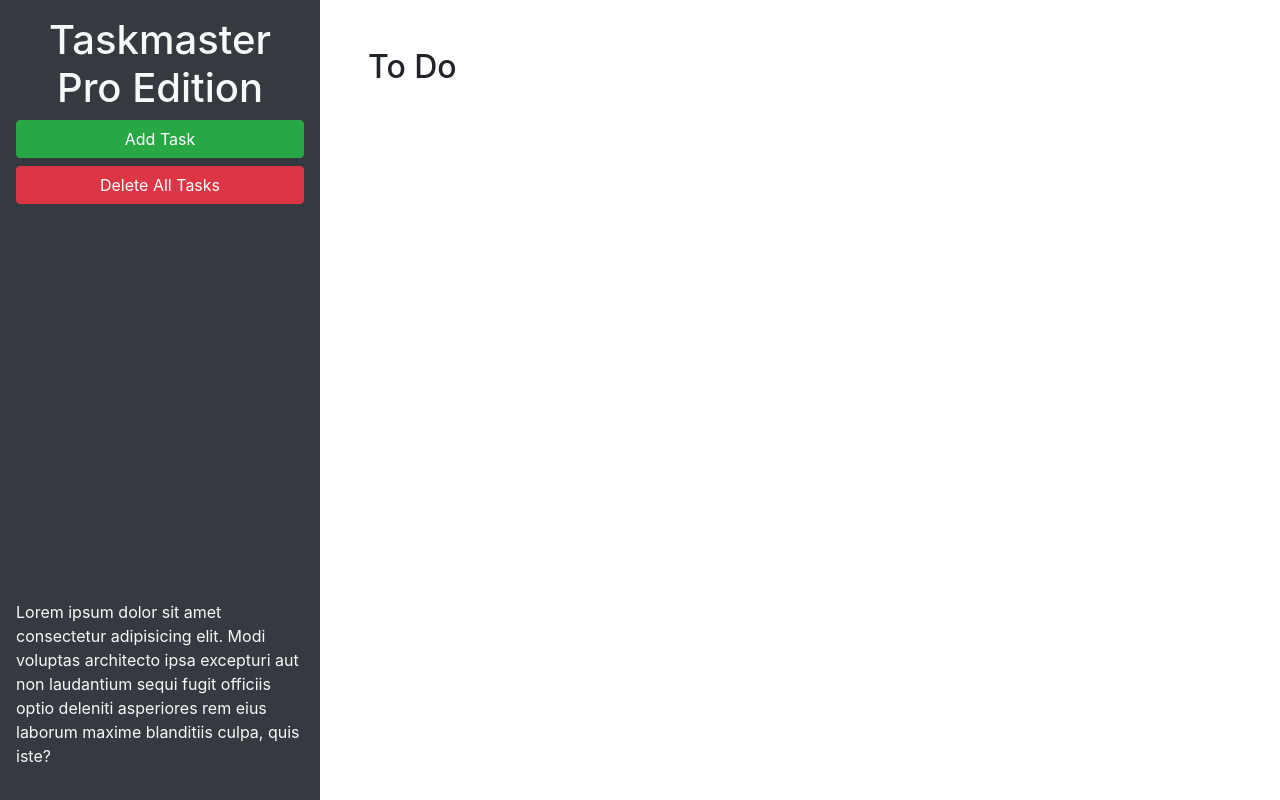
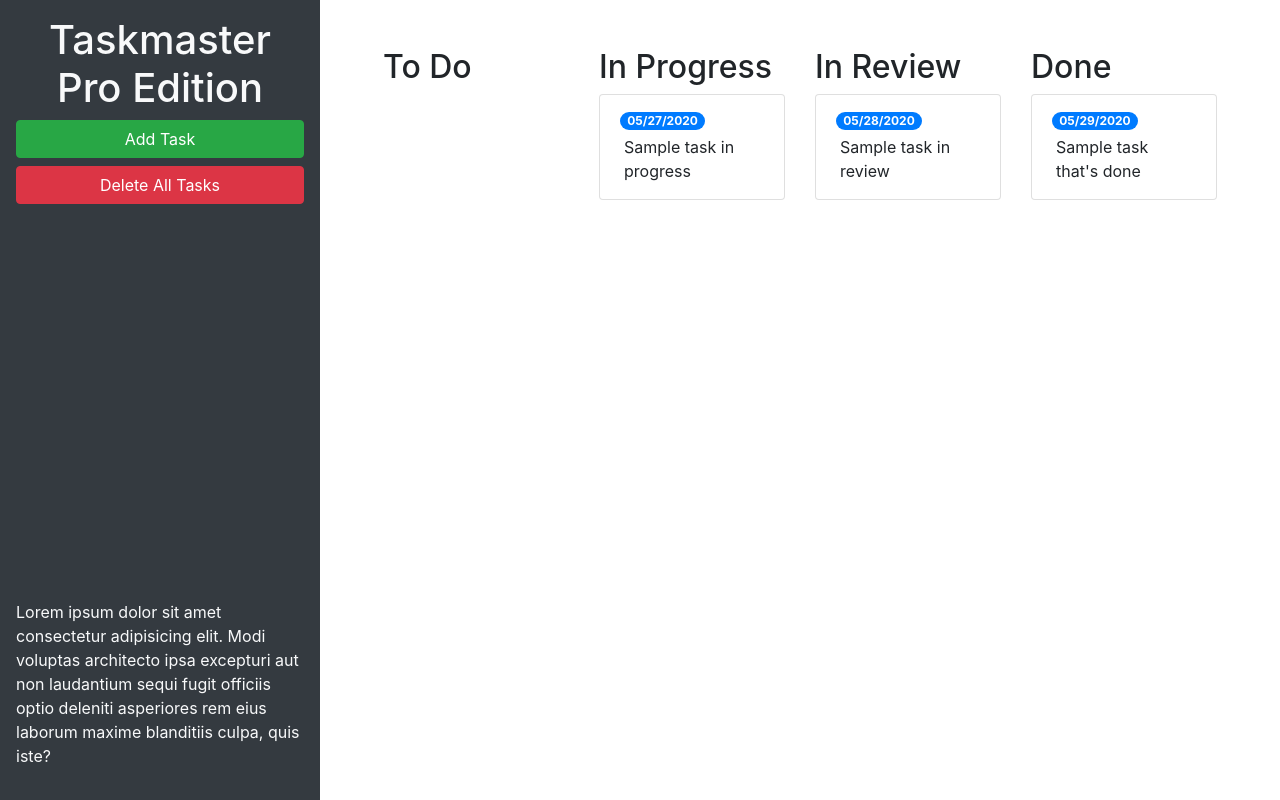
Before and after one commit to TuckerLarrabee/TaskMasterPro, a plain HTML site: page index.html in a window 1280 px wide. Drawn offline with nearby package versions, Linux system fonts and the light colour scheme.

Commit message:
initial bootstrip grid

```diff
--- a/assets/css/style.css
+++ b/assets/css/style.css
@@ -1,3 +1,12 @@
 ul.list-group {
   min-height: 130px;
 }
+
+body > #bg {
+  height: 100%;
+  width: 100%;
+  background-color: cadetblue;
+  clip-path: polygon(100% 0, 100% 81%, 40% 100%, 0 100%, 0% 38%);
+  position: absolute;
+  z-index: -1;
+}
--- a/assets/js/script.js
+++ b/assets/js/script.js
@@ -100,7 +100,7 @@ $(".list-group").on("blur", "input[type='text']", function() {
 
   //get the task's position in the list of other li elements
   var index = $(this).closest(".list-group-item").index();
-  console.log(index)
+
 
   //update task in array and re-save to localstorage
   tasks[status][index].date = date;
--- a/index.html
+++ b/index.html
@@ -23,10 +23,46 @@
         laudantium sequi fugit officiis optio deleniti asperiores rem eius laborum maxime blanditiis culpa, quis iste?
       </p>
     </header>
-    <main class="col-12 col-lg-9">
-      <div class="m-5">
-        <h2>To Do</h2>
-        <ul id="list-toDo" class="list-group"> </ul>
+    <main class="col-12 col-lg-9" id="bg">
+      <div class="m-5 row justify-content-around">
+        <div class="col-12 col-md-6 col-xl-3 mb-3">
+          <h2>To Do</h2>
+          <ul id="list-toDo" class="list-group"> </ul>
+        </div>
+        <!-- todo end -->
+        <!-- inprogress start -->
+        <div class="col-12 col-md-6 col-xl-3 mb-3">
+          <h2>In Progress</h2>
+          <ul id="list-inProgress" class="list-group">
+            <li class="list-group-item">
+              <span class="badge badge-primary badge-pill">05/27/2020</span>
+              <p class="m-1">Sample task in progress</p>
+            </li>
+          </ul>
+        </div>
+        <!-- Inprogress end -->
+        <!-- in review start -->
+        <div class="col-12 col-md-6 col-xl-3 mb-3">
+          <h2>In Review</h2>
+          <ul id="list-inReview" class="list-group">
+            <li class="list-group-item">
+              <span class="badge badge-primary badge-pill">05/28/2020</span>
+              <p class="m-1">Sample task in review</p>
+            </li>
+          </ul>
+        </div>
+        <!-- in review end -->
+        <!-- done start -->
+        <div class="col-12 col-md-6 col-xl-3 mb-3">
+          <h2>Done</h2>
+          <ul id="list-done" class="list-group">
+            <li class="list-group-item">
+              <span class="badge badge-primary badge-pill">05/29/2020</span>
+              <p class="m-1">Sample task that's done</p>
+            </li>
+          </ul>
+        </div>
+        <!-- done end -->
       </div>
     </main>
   </div>
```
